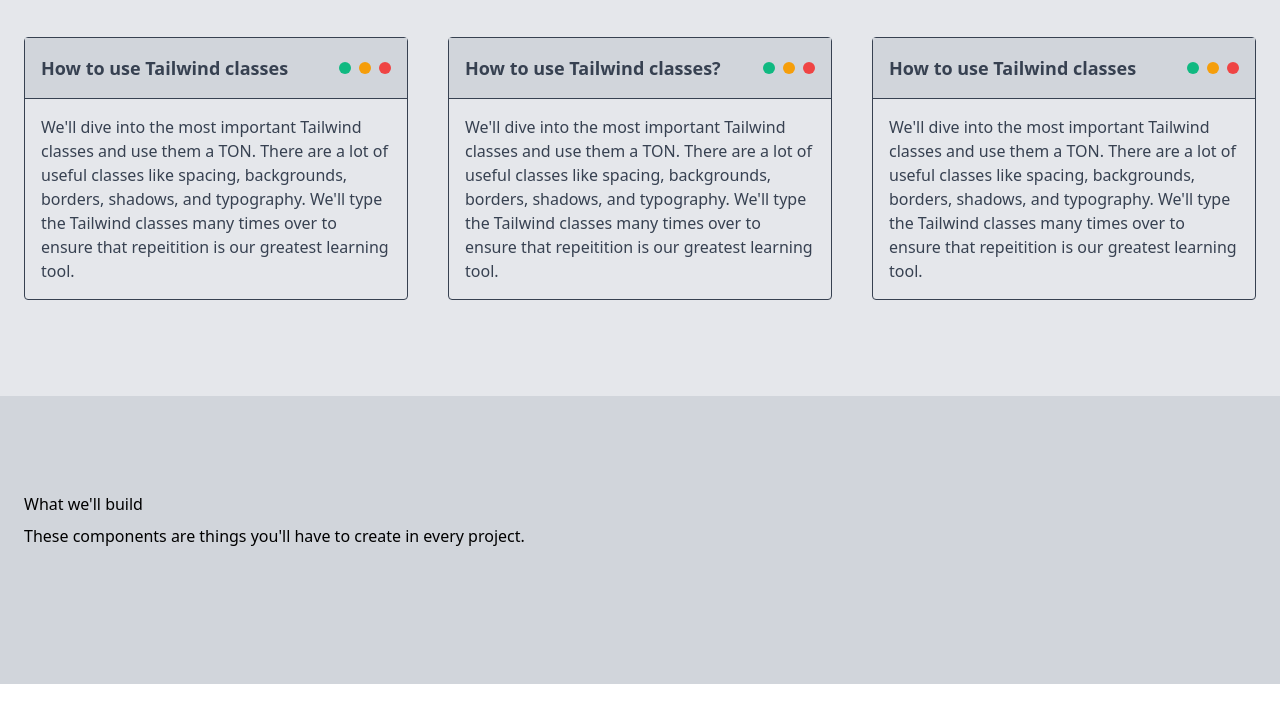
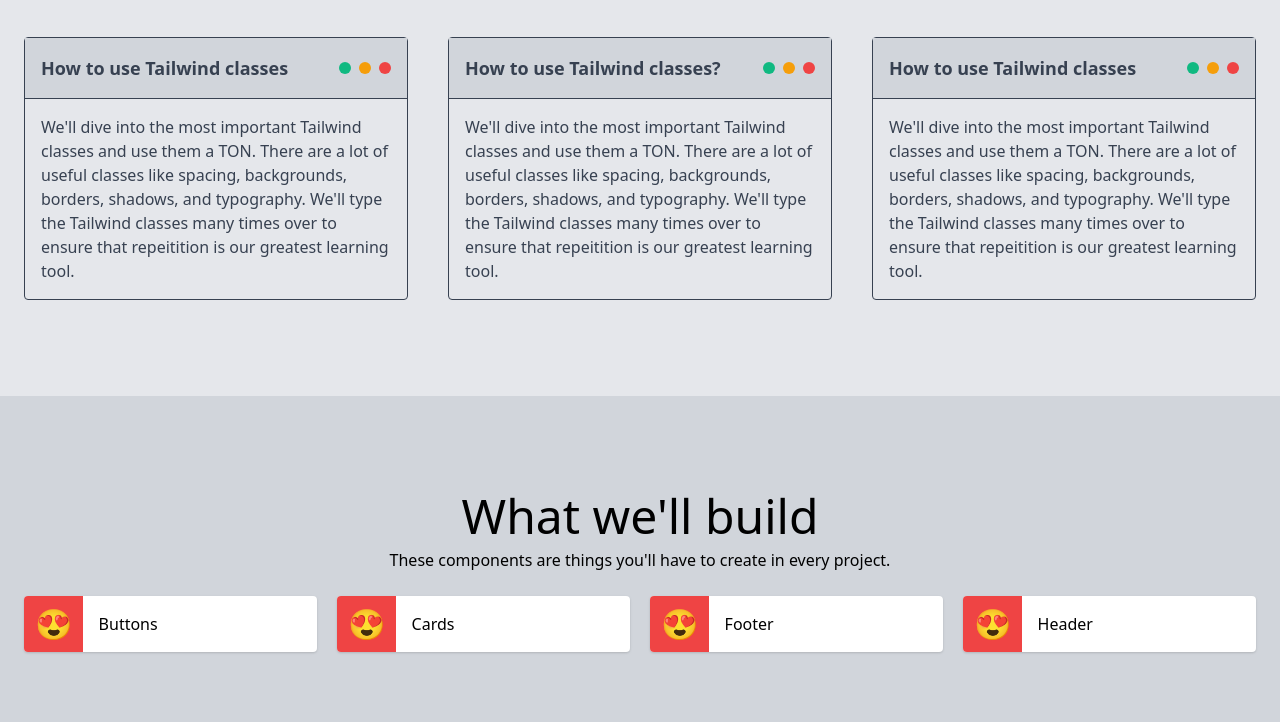
Before and after one commit to abrahamarslan/tailwindsite, a website built with Parcel: page src/index.html in a window 1280 px wide. Shown: the part 3958-4680 px from the top of the page. Before the commit the page ends 4642 px from the top, so only its background shows below. Built offline with nearby package versions, Linux system fonts and the light colour scheme.

Commit message:
#Updates

```diff
--- a/src/index.html
+++ b/src/index.html
@@ -315,25 +315,25 @@
 <!--    what we'll build in this course-->
     <div class="py-24 bg-gray-300">
         <div class="container mx-auto px-6">
-            <div class="mb-10">
-                <h2 class="mb-2">What we'll build</h2>
-                <p class="">These components are things you'll have to create in every project.</p>
+            <div class="mb-10 text-center">
+                <h2 class="mb-2 text-5xl">What we'll build</h2>
+                <p class="mb-6">These components are things you'll have to create in every project.</p>
                 <div class="grid grid-cols-4 gap-5">
                     <div class="flex bg-white rounded shadow">
-                        <div></div>
-                        <div></div>
+                        <div class="w-1/5 flex items-center justify-center text-3xl bg-red-500 rounded-l">😍</div>
+                        <div class="p-4">Buttons</div>
                     </div>
                     <div class="flex bg-white rounded shadow">
-                        <div></div>
-                        <div></div>
+                        <div class="w-1/5 flex items-center justify-center text-3xl bg-red-500 rounded-l">😍</div>
+                        <div class="p-4">Cards</div>
                     </div>
                     <div class="flex bg-white rounded shadow">
-                        <div></div>
-                        <div></div>
+                        <div class="w-1/5 flex items-center justify-center text-3xl bg-red-500 rounded-l">😍</div>
+                        <div class="p-4">Footer</div>
                     </div>
                     <div class="flex bg-white rounded shadow">
-                        <div></div>
-                        <div></div>
+                        <div class="w-1/5 flex items-center justify-center text-3xl bg-red-500 rounded-l">😍</div>
+                        <div class="p-4">Header</div>
                     </div>
                 </div>
             </div>
```
Also changed, not shown: index.html (+13 -1 lines), dist/index.html.
